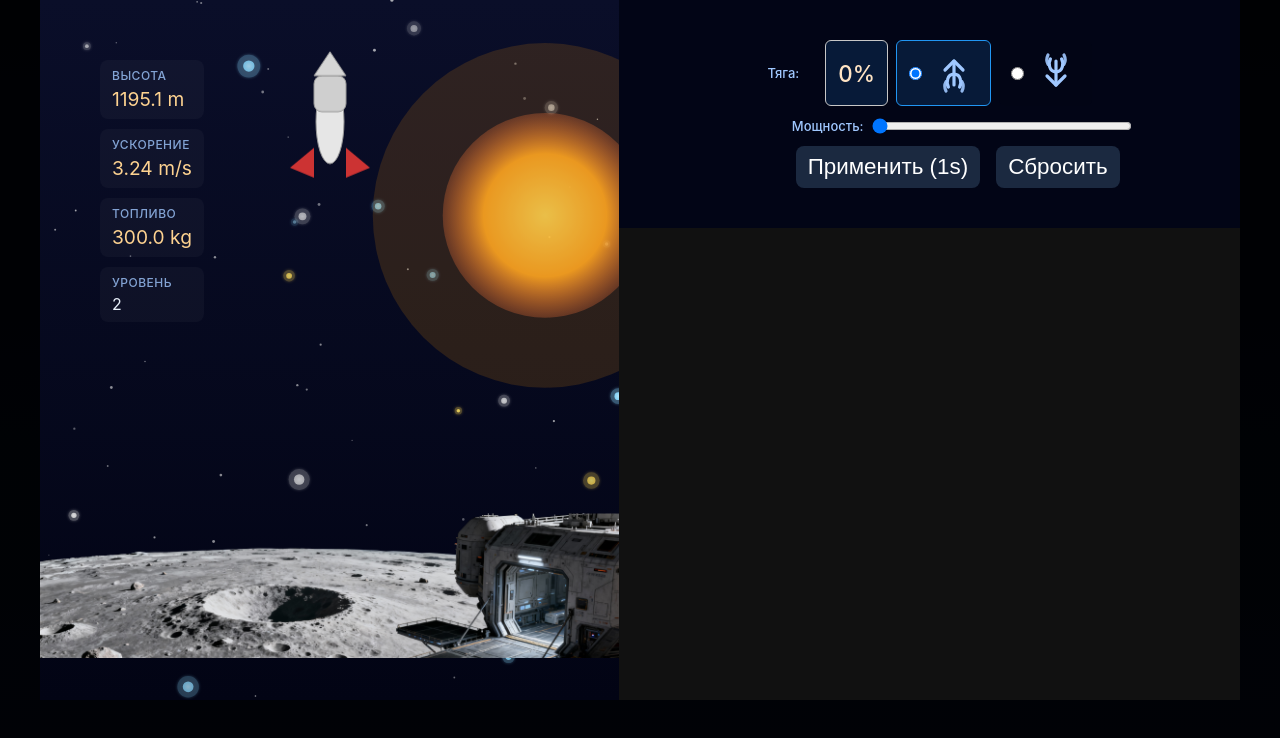
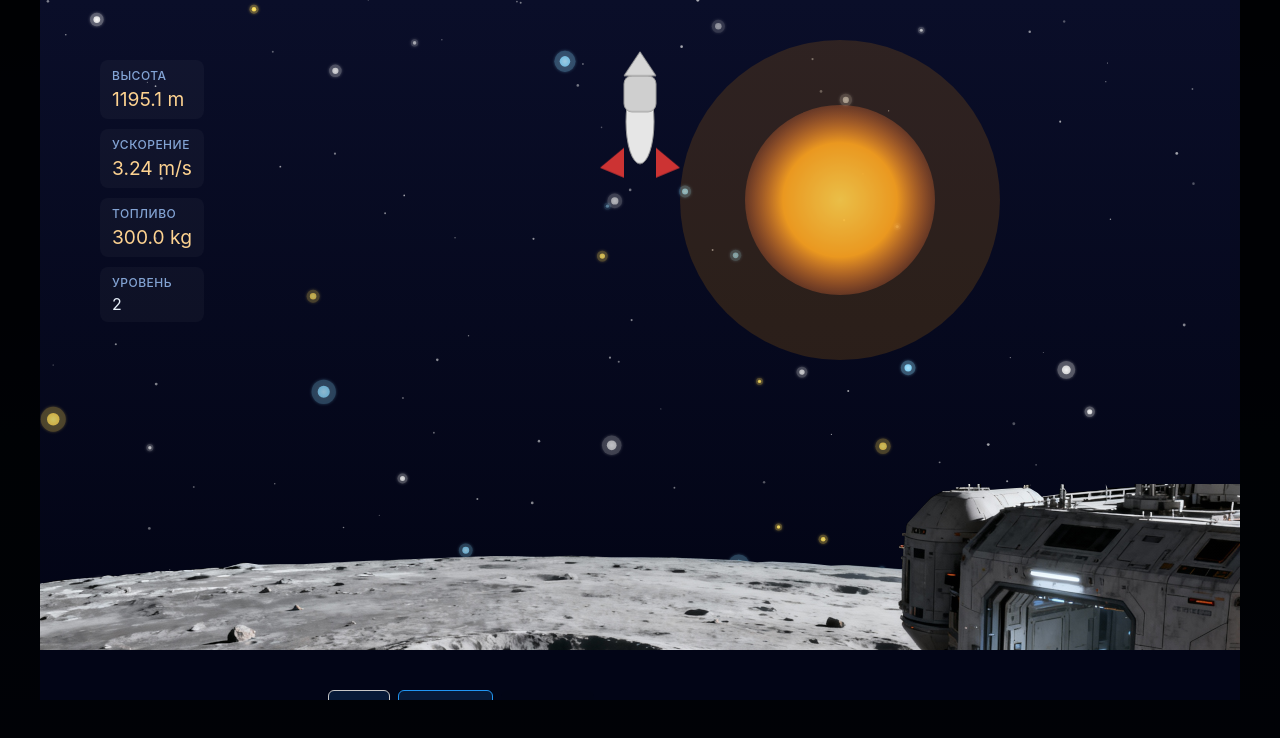
Before and after one commit to andymab/Moon-landing-vue3, a Vue app: page / in a window 1280 px wide. Both pictures are taken after a click on the button "АВТОМАТ". Shown: the top 738 px of the page. Built offline with nearby package versions, Linux system fonts and the light colour scheme; no server answers.

Commit message:
fix size

```diff
--- a/src/App.vue
+++ b/src/App.vue
@@ -1,18 +1,20 @@
 <template>
-    <div id="app-root" >
+    <div id="app-root">
         <div class="app-container">
 
             <StartScreen v-if="turn === 0" :sufix-ratio="ratio" @start="turn = turn + 1" @start-auto="AutoPilot" />
             <template v-else>
+                <div class="viewport-wrapper">
                     <Renderer :altitude="altitude" :velocity="velocity" :thrust="thrust" :engine="activeEngine"
                         :fuel="fuel" :turn="turn" :sufix-ratio="ratio" />
                     <Controls v-model:thrust="thrust" v-model:engine="activeEngine" :disabled="gameOver" @step="onStep"
                         @reset="resetGame" />
+                </div>
             </template>
 
 
-                <AudioManager :thrust="thrust" :engine="activeEngine" :altitude="altitude" :velocity="velocity"
-                    :fuel="fuel" :gameOver="gameOver" :message="message" :isLanded="isLanded" ref="audioManager" />
+            <AudioManager :thrust="thrust" :engine="activeEngine" :altitude="altitude" :velocity="velocity" :fuel="fuel"
+                :gameOver="gameOver" :message="message" :isLanded="isLanded" ref="audioManager" />
 
             <!--
             <div class="debug" v-if="debugInfo">
@@ -269,15 +271,16 @@ function resetGame() {
 
 
 <style scoped>
-
 #app-root {
     background: linear-gradient(#020516, #04102a);
-    height: 100dvh; /* dynamic viewport height — идеально для мобильных */
+    height: 100dvh;
+    /* dynamic viewport height — идеально для мобильных */
     width: 100vw;
     display: flex;
     justify-content: center;
     align-items: flex-start;
-    overflow: hidden; /* убираем все полоски прокрутки */
+    overflow: hidden;
+    /* убираем все полоски прокрутки */
     position: relative;
     background: rgba(0, 0, 0, 0.85);
 }
@@ -285,10 +288,14 @@ function resetGame() {
 
 
 .app-container {
-    width: 100%; /* заполняем всю доступную ширину */
-    height: 100%; /* заполняем всю доступную высоту */
-    max-width: 1200px; /* максимум на десктопе */
-    max-height: 700px; /* максимум на десктопе */
+    width: 100%;
+    /* заполняем всю доступную ширину */
+    height: 100%;
+    /* заполняем всю доступную высоту */
+    max-width: 1200px;
+    /* максимум на десктопе */
+    max-height: 700px;
+    /* максимум на десктопе */
 
     display: flex;
     justify-content: center;
@@ -298,7 +305,8 @@ function resetGame() {
     /* iOS Safari фиксы */
     box-sizing: border-box;
     /* padding: 20px;  */
-    overflow: auto; /* прокрутка только внутри контейнера при необходимости */
+    overflow: auto;
+    /* прокрутка только внутри контейнера при необходимости */
 
     /* Для идеального центрирования на десктопе */
     margin: 0 auto;
@@ -306,7 +314,24 @@ function resetGame() {
 
 
 
+.viewport-wrapper {
+    display: flex;
+    flex-direction: column;
+    width: 100%;
+    max-width: 100%;
+    height: 100%;
+    overflow: hidden;
+    background: linear-gradient(180deg, #020516, #04102a);
+    /* Критически важные свойства для iOS */
+    -webkit-tap-highlight-color: transparent;
+    touch-action: pan-y pinch-zoom;
+    /* Ограничиваем жесты */
+    transform: translateZ(0);
+    /* Аппаратное ускорение, помогает с рендерингом */
+    backface-visibility: hidden;
+    perspective: 1000;
 
+}
 
 
 
--- a/src/components/Renderer.vue
+++ b/src/components/Renderer.vue
@@ -1,7 +1,7 @@
 <template>
     <div class="viewport" :class="viewportClass">
         <template v-if="fuel && altitude > 0">
-<SpaceSun class="space-background" />
+            <SpaceSun class="space-background" />
 
             <!-- Контейнер поверхности Луны (40% высоты, прижат к низу) -->
             <div class="moon-surface-container">
@@ -221,25 +221,25 @@ const shipStyle = computed(() => {
 
 <style scoped>
 .viewport {
-    position: relative;
+    /* position: relative;
     width: 100%;
     height: 100%;
 
-    overflow: hidden;
-    background: linear-gradient(180deg, #020516, #04102a);
-    /* Критически важные свойства для iOS */
-    -webkit-tap-highlight-color: transparent;
-    touch-action: pan-y pinch-zoom;
-    /* Ограничиваем жесты */
-    transform: translateZ(0);
-    /* Аппаратное ускорение, помогает с рендерингом */
-    backface-visibility: hidden;
-    perspective: 1000;
+    overflow: hidden; */
+
+    flex: 1 1 auto;
+    position: relative;
+
+
+
+
+
+
 
 }
 
 /* Предотвращаем выделение и контекстное меню */
-.viewport * {
+.viewport-wrapper * {
     -webkit-user-drag: none;
     -khtml-user-drag: none;
     -moz-user-drag: none;
@@ -317,7 +317,7 @@ const shipStyle = computed(() => {
 
 .ship {
     position: absolute;
-    top:0;
+    top: 0;
     left: 50%;
     width: 90px;
     height: 240px;
--- a/src/components/StartScreen.vue
+++ b/src/components/StartScreen.vue
@@ -154,12 +154,6 @@ function startGameAuto() { emit('start-auto') }
     width: 100%;
     max-width: 100%;
     height: 100%;
-    /* видимая высота окна */
-    /* height: 100vh;
-    height: 100dvh; */
-    /* где есть поддержка */
-    /* [web:10][web:67] */
-
     overflow: hidden;
     background: linear-gradient(180deg, #020516, #04102a);
 }
```
Lines whose indentation alone changed are shown as unchanged.
